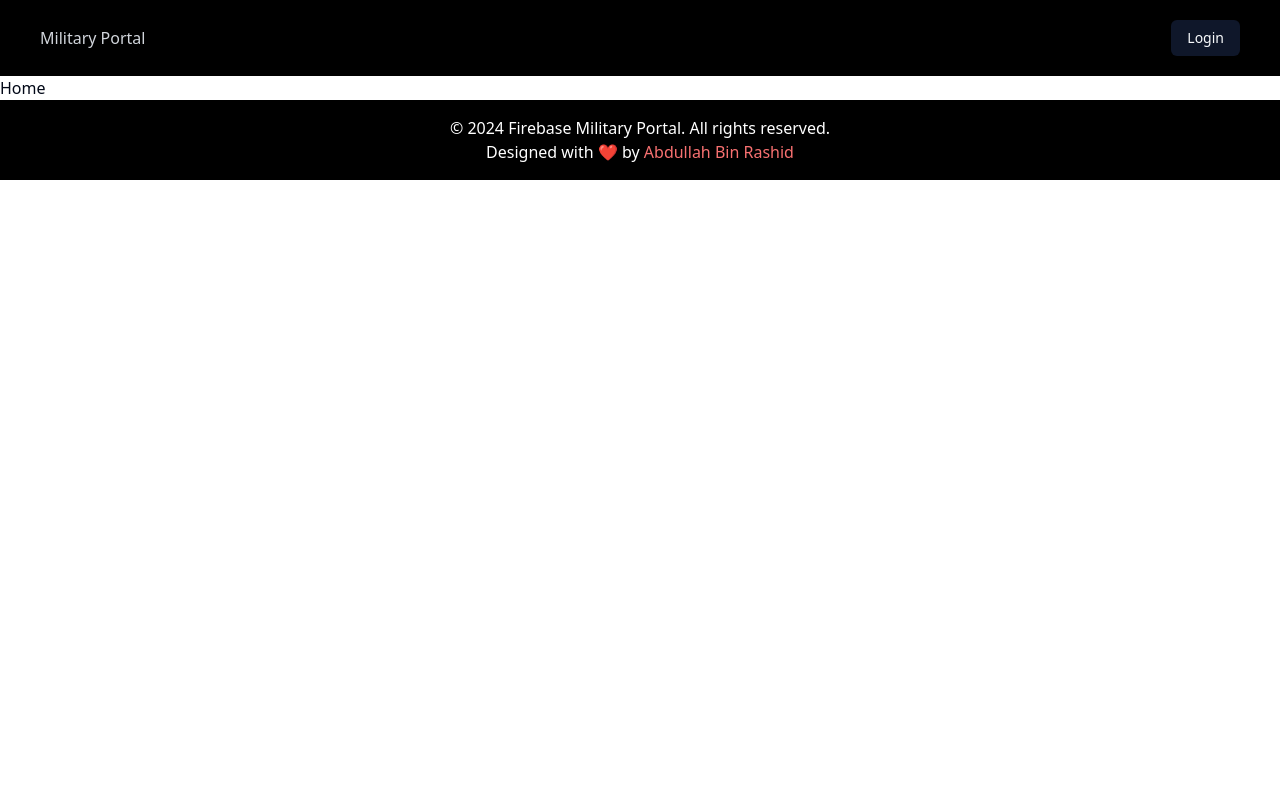
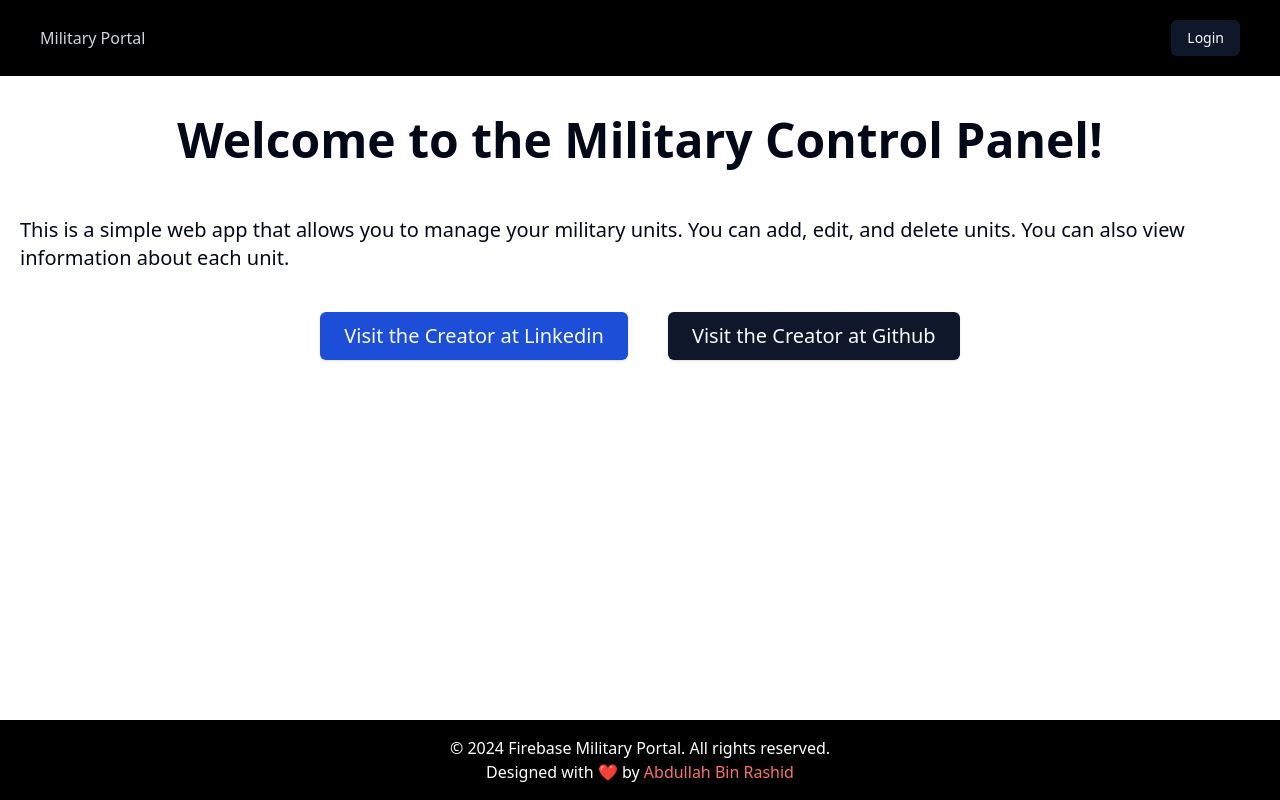
Before and after one commit to AbdullahBRashid/Military-Portal, a React (Vite) app in the folder Front-End/: page / in a window 1280 px wide. Built offline with nearby package versions, Linux system fonts and the light colour scheme; no server answers.

Commit message:
Style changes to homepage

```diff
--- a/Front-End/src/App.tsx
+++ b/Front-End/src/App.tsx
@@ -24,11 +24,13 @@ function App() {
     <>
       <BrowserRouter>
           <Header />
-          <Routes>
-            <Route path="/" element={<Home />} />
-            <Route path="/login" element={<Login />} />
-            <Route path="/dashboard/*" element={<Dashboard />} />
-          </Routes>
+          <main>
+            <Routes>
+              <Route path="/" element={<Home />} />
+              <Route path="/login" element={<Login />} />
+              <Route path="/dashboard/*" element={<Dashboard />} />
+            </Routes>
+          </main>
           <Footer />
       </BrowserRouter>
     </>
--- a/Front-End/src/Pages/Home/Home.tsx
+++ b/Front-End/src/Pages/Home/Home.tsx
@@ -1,6 +1,25 @@
+import { Button } from "../../Components/Button";
+import { useUser } from "../../contexts/UserContext"
+
 function Home() {
+  const user = useUser();
+
   return (
-    <div>Home</div>
+
+    <section className="pt-10 display flex flex-col items-center flex-wrap">
+      <h1 className="text-5xl font-extrabold mb-8 text-center">
+        Welcome to the Military Control Panel!
+      </h1>
+      <p className="text-xl p-5 self-start">
+        This is a simple web app that allows you to manage your military
+        units. You can add, edit, and delete units. You can also view
+        information about each unit.
+      </p>
+      <div className="text-xl flex justify-center flex-wrap w-full">
+        <Button className="p-6 bg-blue-700 hover:bg-blue-900 m-5 text-xl max-w-96"><a href="https://linkedin.com/in/AbdullahBRashid" className="text-center">Visit the Creator at Linkedin</a></Button>
+        <Button className="p-6 text-xl m-5 max-w-96"><a href="https://github.com/AbdullahBRashid" className="text-center">Visit the Creator at Github</a></Button>
+      </div>
+    </section>
   )
 }
 
--- a/Front-End/src/index.css
+++ b/Front-End/src/index.css
@@ -1,6 +1,17 @@
 @tailwind base;
 @tailwind components;
 @tailwind utilities;
+
+#root {
+  display: flex;
+  flex-direction: column;
+  min-height: 100vh;
+  justify-content: space-between;
+}
+
+main {
+  flex-grow: 4;
+}
 
 @layer base {
   :root {
```
